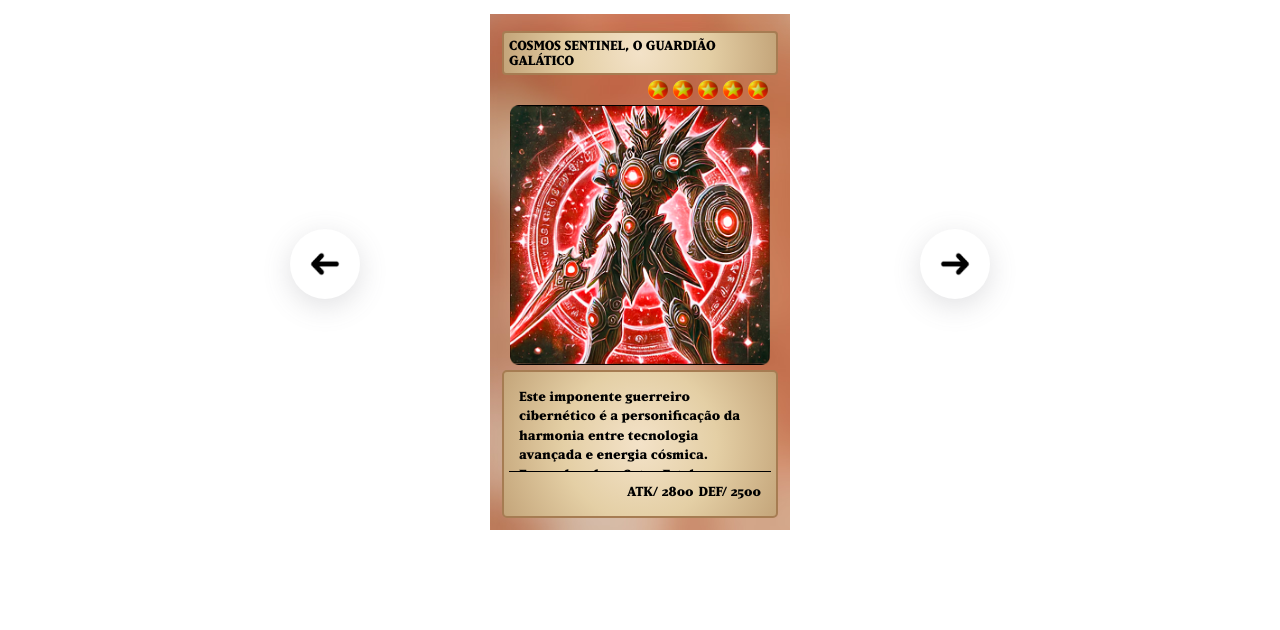
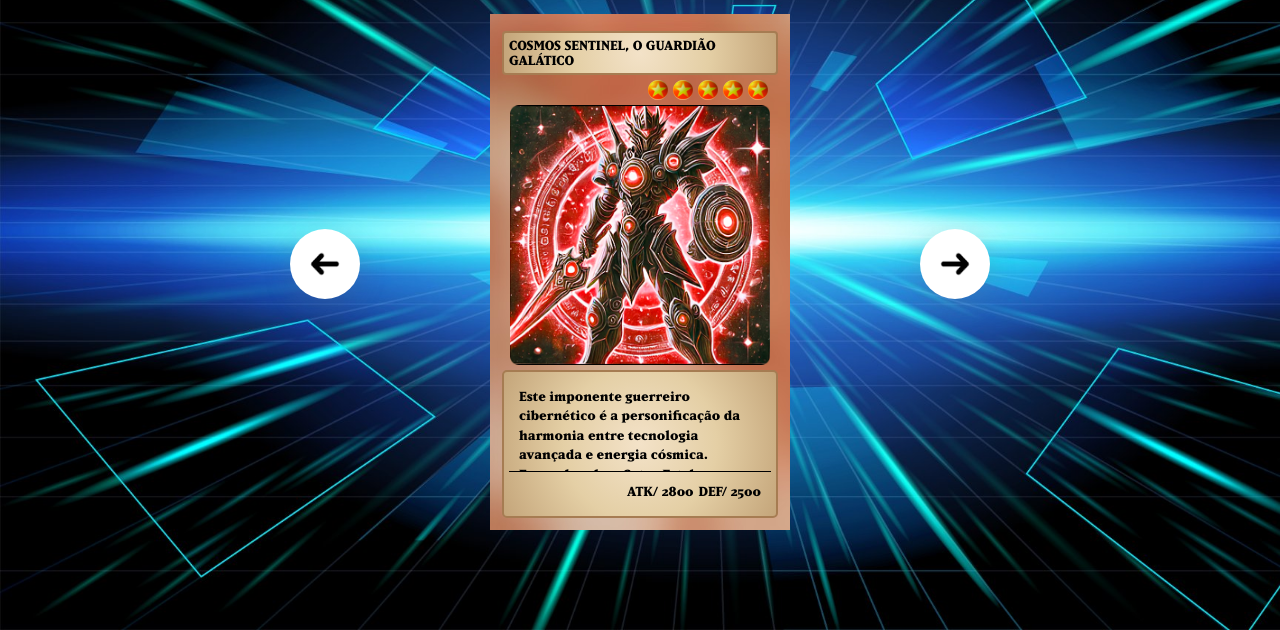
Before and after one commit to LucasDonadi/Clone-DotA-2-Hero-Cards, a plain HTML site: page index.html in a window 1280 px wide. Shown: the part 170-800 px from the top of the page. Drawn offline with Linux system fonts and the light colour scheme.

Commit message:
alteração caminho do background da pagina

```diff
--- a/src/css/estilos.css
+++ b/src/css/estilos.css
@@ -1,7 +1,7 @@
 body {
     /*aplicando a fonte do arquivo fontes.css*/
     font-family: 'Yugioh', serif;
-    background-image: url(src/imagens/fundo-site.jpg);
+    background-image: url(../imagens/fundo-site.jpg);
     background-repeat: no-repeat;
     /* cover serve para cobrir todo o background do body */
     background-size: cover;
```
